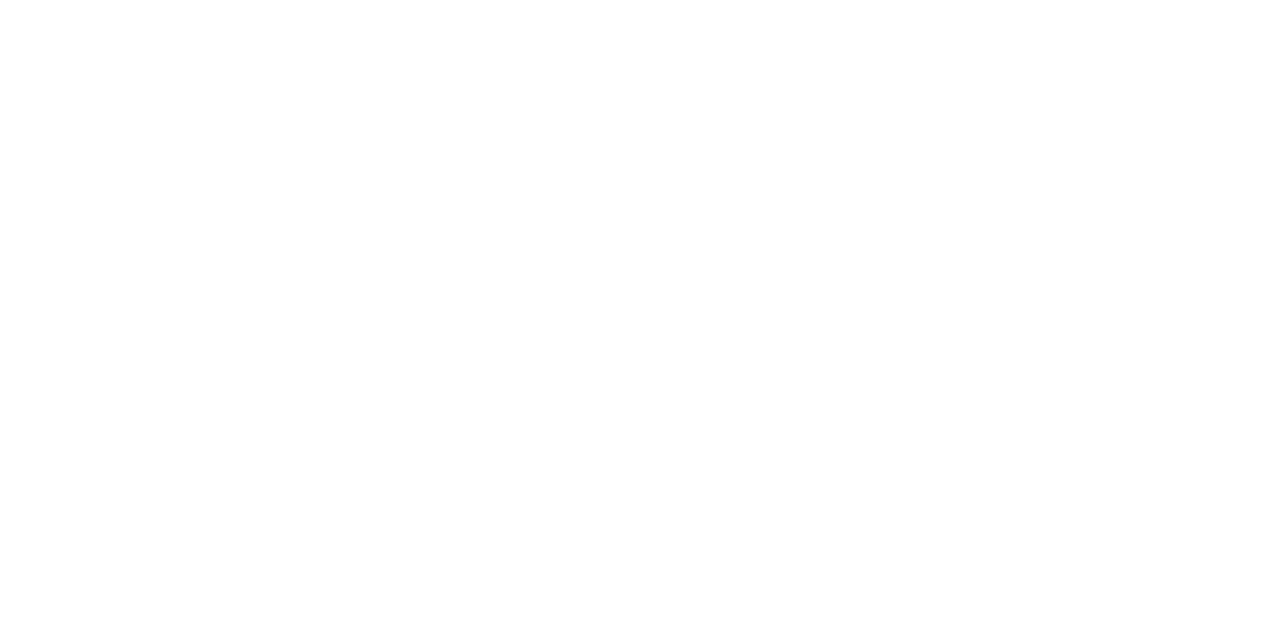
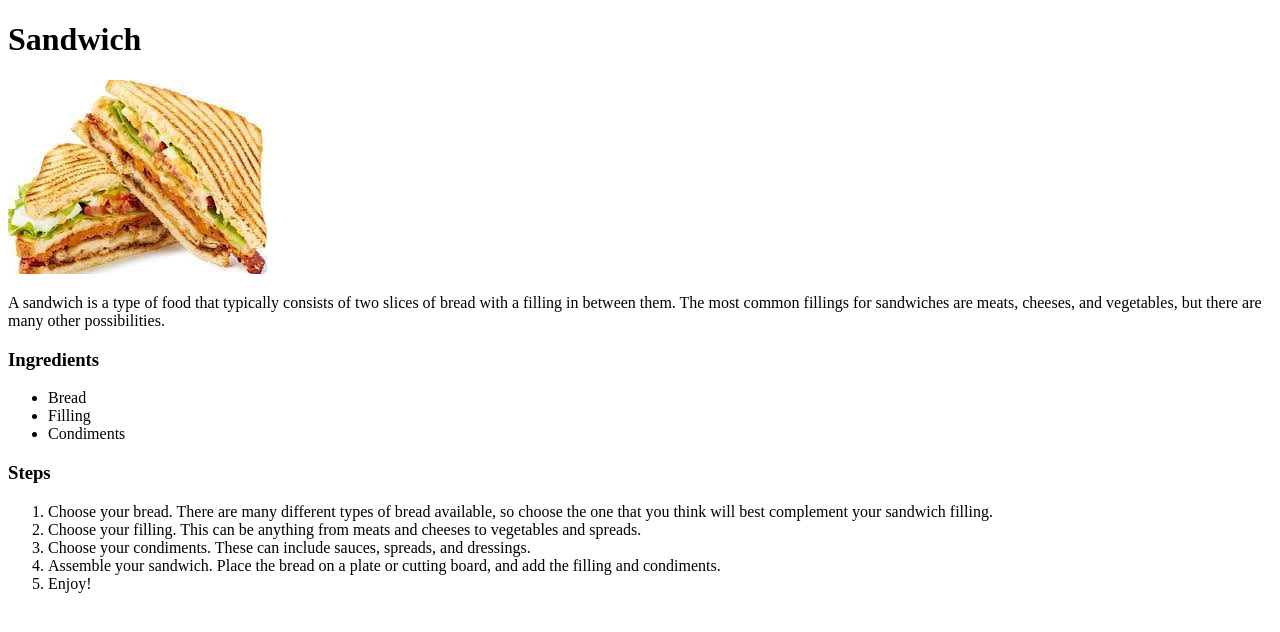
Before and after one commit to stagbont/odin-recipes, a plain HTML site: page recipes/sandwich.html in a window 1280 px wide. Drawn offline with Linux system fonts and the light colour scheme.

Commit message:
Done with the contents of sandwich recipe in sandwich.html updated path of the sandwich and hotdog in index.html

```diff
--- a/recipes/sandwich.html
+++ b/recipes/sandwich.html
@@ -0,0 +1,32 @@
+<!DOCTYPE html>
+<html lang="en">
+<head>
+    <meta charset="UTF-8">
+    <meta http-equiv="X-UA-Compatible" content="IE=edge">
+    <meta name="viewport" content="width=device-width, initial-scale=1.0">
+    <title>Sandwich</title>
+</head>
+<body>
+    <h1>Sandwich</h1>
+
+    <img src="sandwich.jpeg" alt="Sandwich image">
+
+    <p>A sandwich is a type of food that typically consists of two slices of bread with a filling in between them. The most common fillings for sandwiches are meats, cheeses, and vegetables, but there are many other possibilities.  </p>
+
+    <h3>Ingredients</h3>
+    <ul>
+        <li>Bread</li>
+        <li>Filling</li>
+        <li>Condiments</li>
+    </ul>
+
+    <h3>Steps</h3>
+    <ol>
+        <li>Choose your bread. There are many different types of bread available, so choose the one that you think will best complement your sandwich filling.</li>
+        <li>Choose your filling. This can be anything from meats and cheeses to vegetables and spreads.</li>
+        <li>Choose your condiments. These can include sauces, spreads, and dressings.</li>
+        <li>Assemble your sandwich. Place the bread on a plate or cutting board, and add the filling and condiments.</li>
+        <li>Enjoy!</li>
+    </ol>
+</body>
+</html>
```
Also changed, not shown: index.html (+3 -1 lines).
